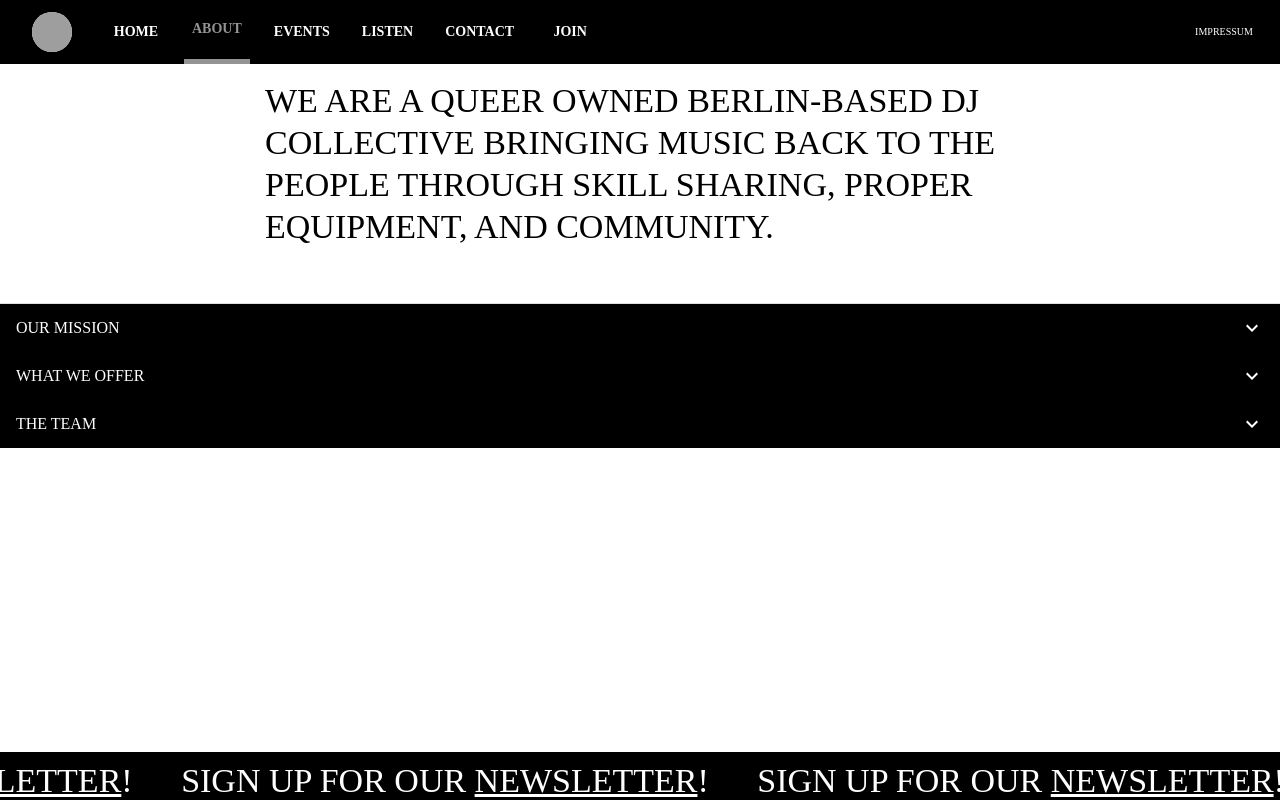
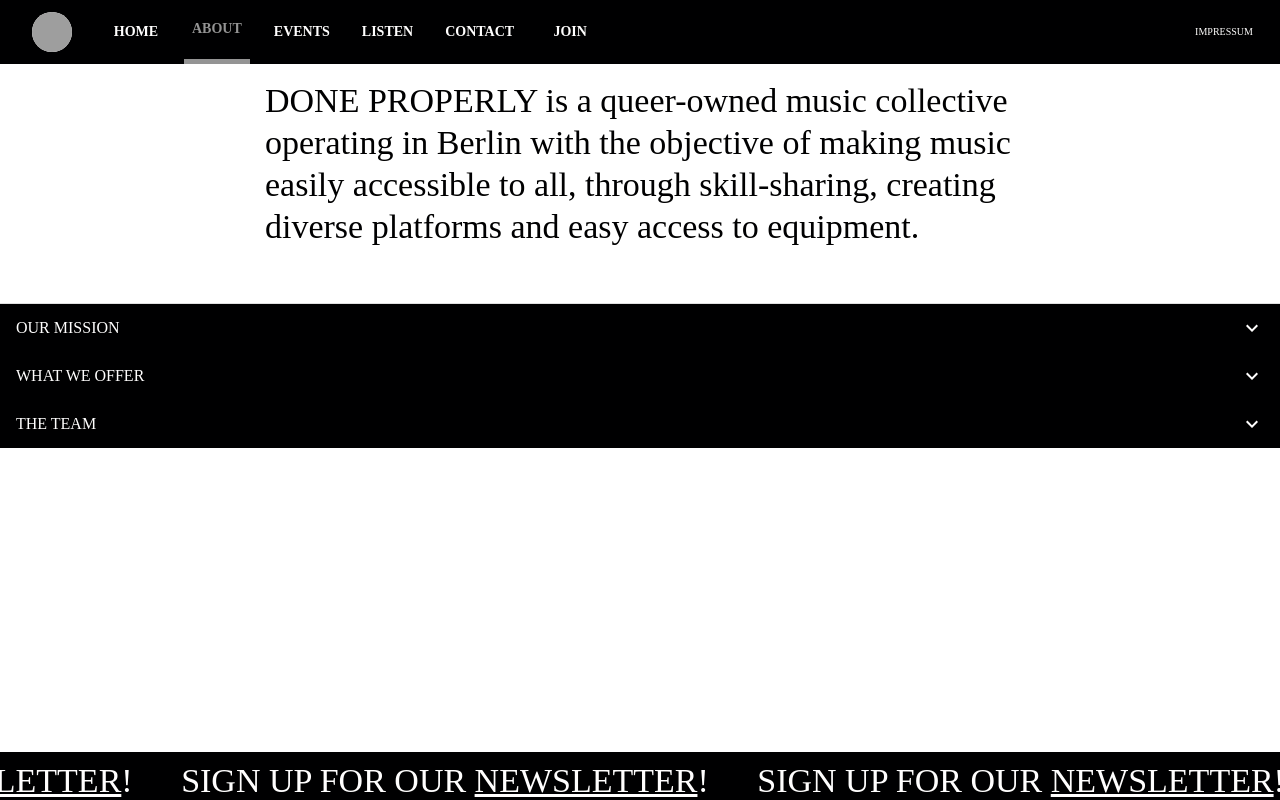
Before and after one commit to kingjbradz/doneproperly, a React (Create React App) app: page /about in a window 1280 px wide. Built offline with nearby package versions, Linux system fonts and the light colour scheme; grey boxes are pictures that could not be loaded; some icons are missing; a web font is replaced by a local one.

Commit message:
Update About.js

```diff
--- a/src/Pages/About/About.js
+++ b/src/Pages/About/About.js
@@ -22,7 +22,7 @@ const AboutUs = ({ themeMode }) => {
                 marginBottom: !is1000 && 2,
               }}
             >
-              WE ARE A QUEER OWNED BERLIN-BASED DJ COLLECTIVE BRINGING MUSIC BACK TO THE PEOPLE THROUGH SKILL SHARING, PROPER EQUIPMENT, AND COMMUNITY.
+              DONE PROPERLY is a queer-owned music collective operating in Berlin with the objective of making music easily accessible to all, through skill-sharing, creating diverse platforms and easy access to equipment.
             </Typography>
           </RowBox>
         </LineBox>
```
